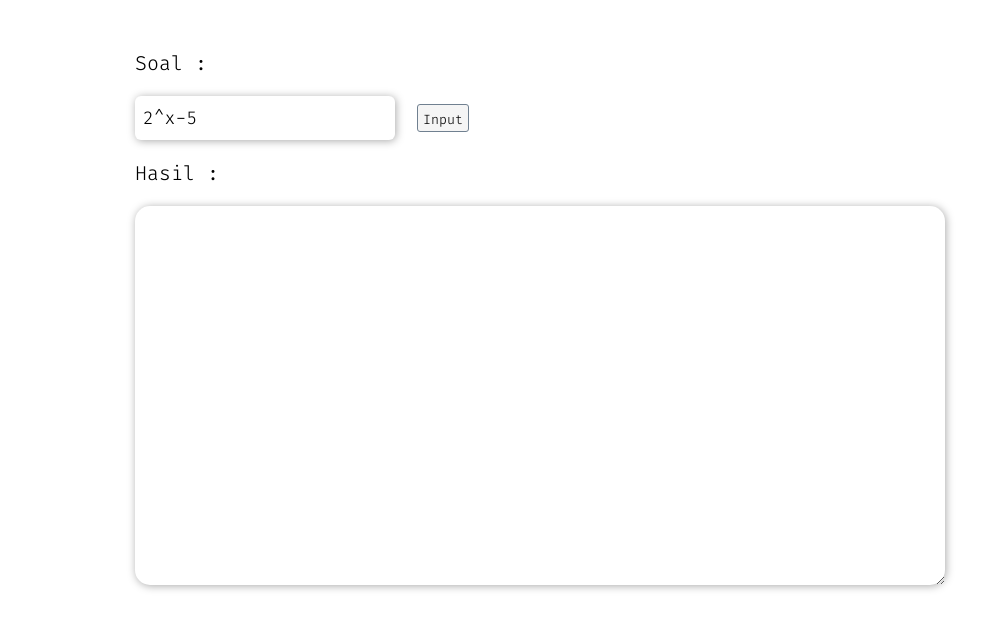
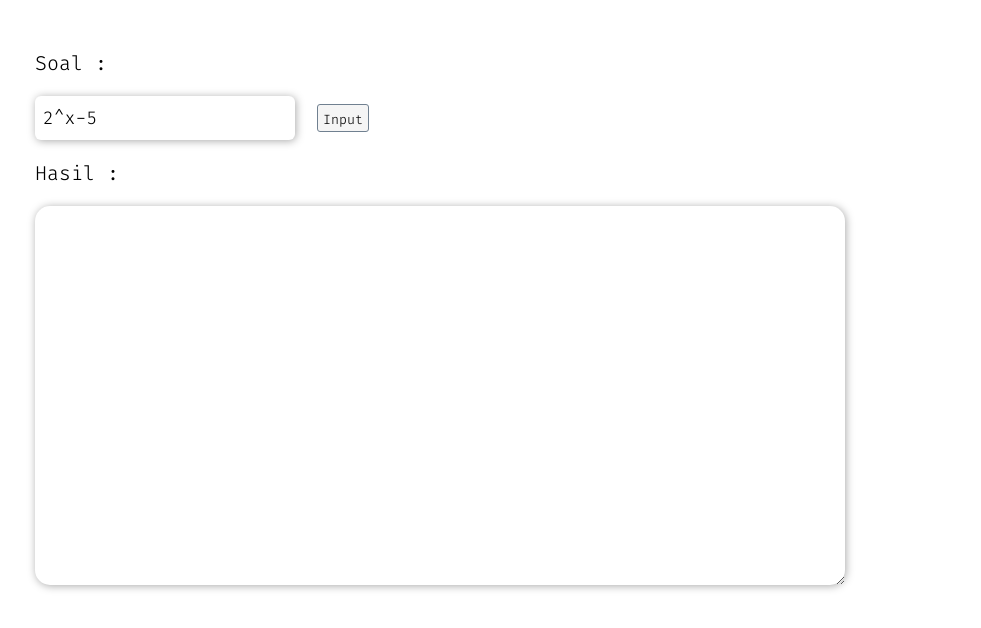
Before and after one commit to aldymartinus/numerik, a plain HTML site: page index.html in a window 1280 px wide. Shown: the whole page, without its empty margins (165-1146 px from the left). Drawn offline with Linux system fonts and the light colour scheme.

Commit message:
Update style.css

```diff
--- a/style.css
+++ b/style.css
@@ -1,5 +1,5 @@
 body{
-    margin: 50px 0px 0px 300px;
+    margin: 50px 0px 0px 200px;
     font-size: 20px;
     font-family: 'Fira Code', monospace;
 }
```
